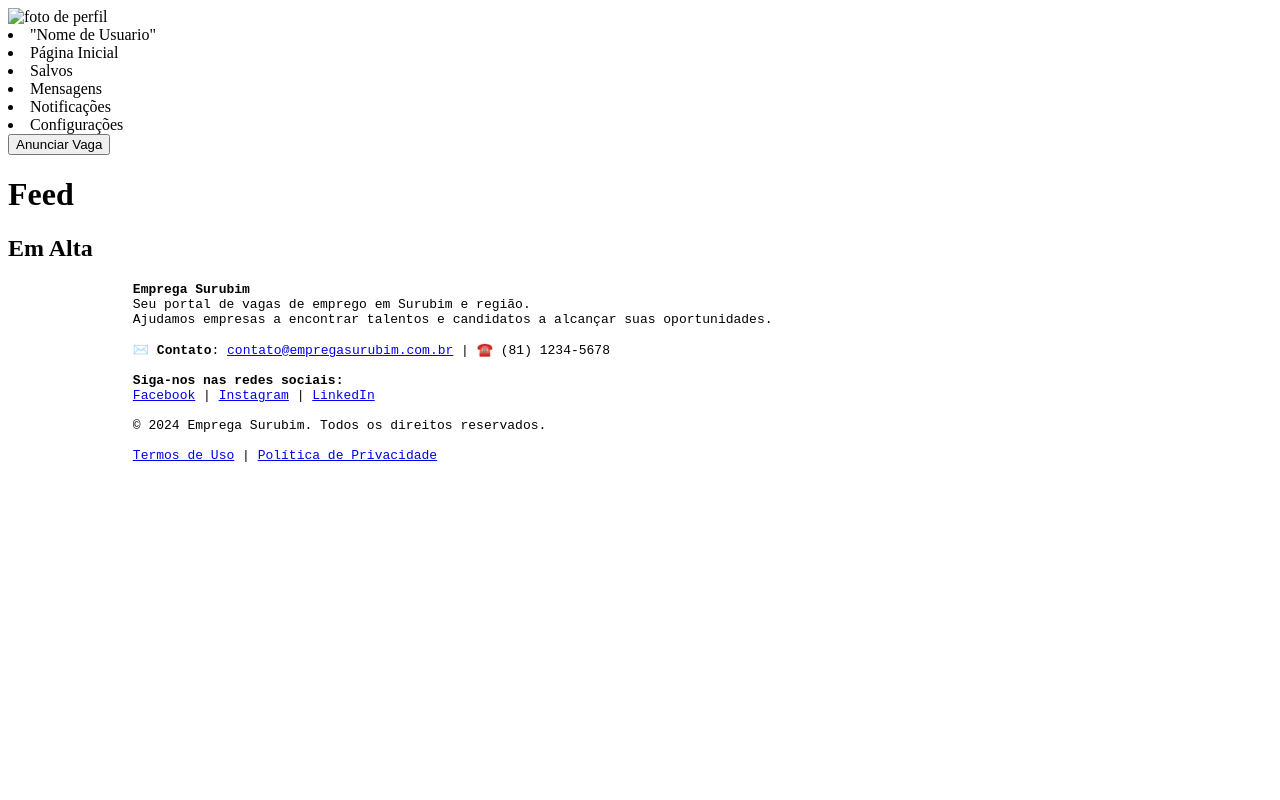
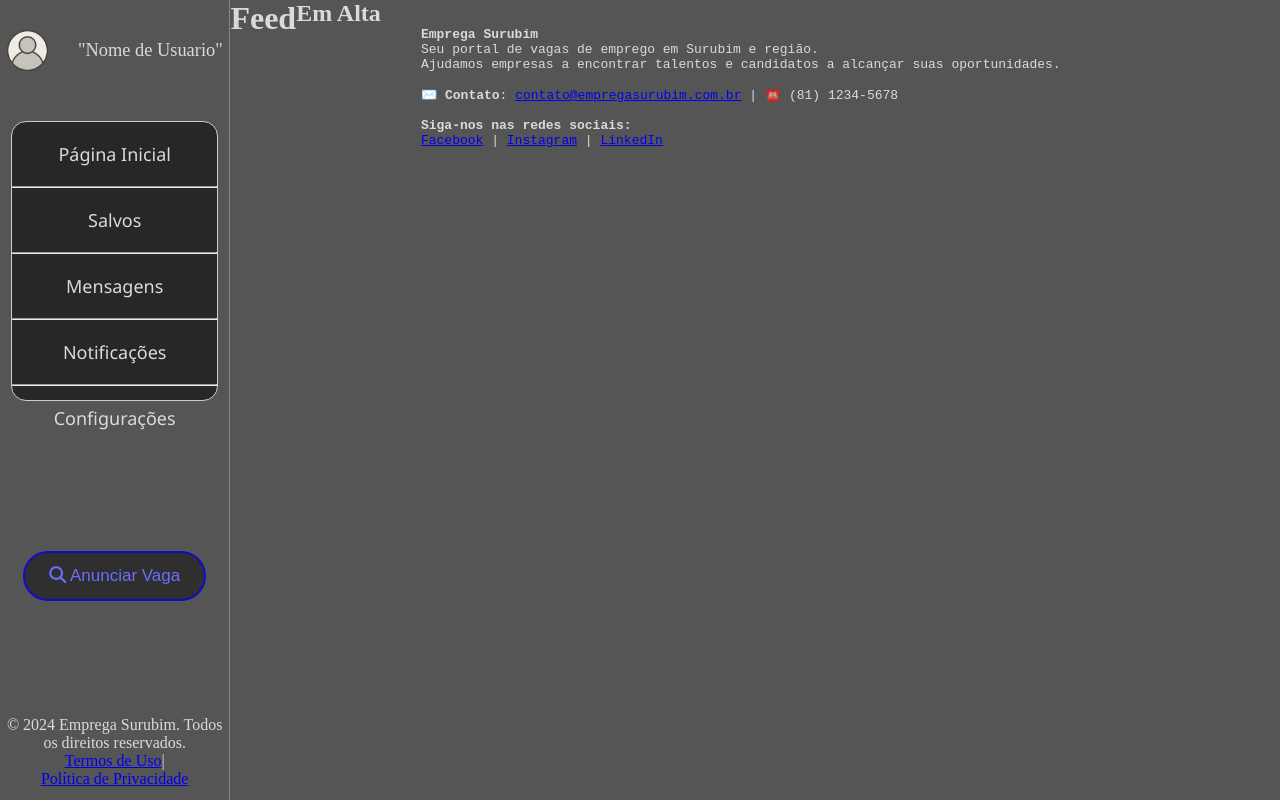
Before and after one commit to Rodrigues-Silva/First, a plain HTML site: page index.html in a window 1280 px wide. Drawn offline with Linux system fonts and the light colour scheme.

Commit message:
Inicio da estilização, com a criação dos arquivos CSS e acrescimos

```diff
--- /dev/null
+++ b/CSS/left_menu.css
@@ -0,0 +1,43 @@
+.menu
+{
+    width: 90%;
+    height: 35%;
+
+    background-color: rgb(39, 39, 39);
+
+    margin-top: 20px;
+    border: 0.5px solid #ccc;
+    border-radius: 15px;
+
+    align-items: center;
+}
+
+.menu li
+{
+    list-style: none;
+
+    font-size: 18px;
+    font-family: 'Segoe UI', Tahoma, Geneva, Verdana, sans-serif;
+
+    padding: 20px 0px;
+
+    /* border-bottom: 1px solid #ccc; */
+
+    cursor: pointer;
+    transition: all 0.5s;
+}
+
+#last_li
+{
+    border: none;
+}
+
+.menu hr
+{
+    color: #ccc;
+}
+
+.menu li:hover
+{
+    transform: scale(0.9);
+}
--- /dev/null
+++ b/CSS/left_perfil.css
@@ -0,0 +1,43 @@
+.left
+{
+    width: 18vw;
+    height: 100vh;
+
+    border-right: 1px solid #858484;
+
+    display: flex;
+    flex-direction: column;
+}
+
+nav
+{
+    width: 100%;
+    height: 100%;
+
+    text-align: center;
+
+    display: flex;
+    align-items: center;
+    flex-direction: column;
+}
+
+.perfil
+{
+    cursor: pointer;
+
+    margin: 20px 0px;
+    padding: 10px 0px;
+
+    display: flex;
+    justify-content: center;
+    align-items: center;
+    column-gap: 30px;
+
+    font-size: 115%;
+}
+
+.perfil img
+{
+    cursor: pointer;
+    width: 18%;
+}
--- /dev/null
+++ b/CSS/left_postar.css
@@ -0,0 +1,47 @@
+.postar
+{
+    width: 100%;
+    height: 25%;
+
+    display: flex;
+    align-items: end;
+    justify-content: center;
+}
+
+.postar button
+{
+    cursor: pointer;
+
+    width: 80%;
+    height: 25%;
+
+    font-size: 17px;
+
+    border: 2px solid rgb(12, 12, 201);
+    border-radius: 25px;
+
+    background-color: rgb(48, 47, 47);
+    color: rgb(109, 109, 253);
+
+    transition: 0.5s;
+}
+
+.postar button:hover
+{
+    opacity: 0.7;
+}
+
+.postar button:active
+{
+    opacity: 1;
+}
+
+.fim
+{
+    margin-top: 50%;
+
+    display: flex;
+    flex-wrap: wrap;
+    justify-content: center;
+    align-items: center;
+}
--- /dev/null
+++ b/CSS/style.css
@@ -0,0 +1,15 @@
+*
+{
+    padding: 0;
+    margin: 0;
+
+    box-sizing: border-box;
+}
+
+body
+{
+    background-color: rgb(85, 85, 85);
+    color: rgb(219, 218, 218);
+
+    display: flex;
+}
--- a/index.html
+++ b/index.html
@@ -5,25 +5,40 @@
     <meta name="viewport" content="width=device-width, initial-scale=1.0">
     <title>Main</title>
 
-    <link rel="stylesheet" href="">
+    <link rel="stylesheet" href="https://cdnjs.cloudflare.com/ajax/libs/font-awesome/6.6.0/css/all.min.css" integrity="sha512-Kc323vGBEqzTmouAECnVceyQqyqdsSiqLQISBL29aUW4U/M7pSPA/gEUZQqv1cwx4OnYxTxve5UMg5GT6L4JJg==" crossorigin="anonymous" referrerpolicy="no-referrer" />
+    <link rel="stylesheet" href="CSS/style.css">
+    <link rel="stylesheet" href="CSS/left_perfil.css">
+    <link rel="stylesheet" href="CSS/left_menu.css">
+    <link rel="stylesheet" href="CSS/left_postar.css">
+
 </head>
 <body>
 
     <aside class="left">
         <nav>
             <div class="perfil">
-                <img src="#" alt="foto de perfil">
-                <li>"Nome de Usuario"</li>
+                <img src="Imagens de test/do-utilizador.png" alt="f">
+                <p>"Nome de Usuario"</p>
             </div>
             <div class="menu">
-                <li>Página Inicial</li>
-                <li>Salvos</li>
-                <li>Mensagens</li>
-                <li>Notificações</li>
-                <li>Configurações</li>
+                <li>Página Inicial</li><hr>
+                <li>Salvos</li><hr>
+                <li>Mensagens</li><hr>
+                <li>Notificações</li><hr>
+                <li id="last_li">Configurações</li>
+            </div>
+            <div class="postar">
+                <Button type="#">
+                    <i class="fa-solid fa-magnifying-glass"></i>
+                    Anunciar Vaga
+                </Button>
+            </div>
+            <div class="fim">
+                © 2024 Emprega Surubim. Todos os direitos reservados.
+
+                <a href="#">Termos de Uso</a> | <a href="#">Política de Privacidade</a>
             </div>
         </nav>
-        <Button type="#">Anunciar Vaga</Button>
     </aside>
 
     <main class="stem">
@@ -53,9 +68,6 @@
                 <strong>Siga-nos nas redes sociais:</strong>
                 <a href="#">Facebook</a> | <a href="#">Instagram</a> | <a href="#">LinkedIn</a>
 
-                © 2024 Emprega Surubim. Todos os direitos reservados.
-
-                <a href="#">Termos de Uso</a> | <a href="#">Política de Privacidade</a>
             </pre>
         </footer>
     </aside>
```
Also changed, not shown: Imagens de test/do-utilizador.png (added).
